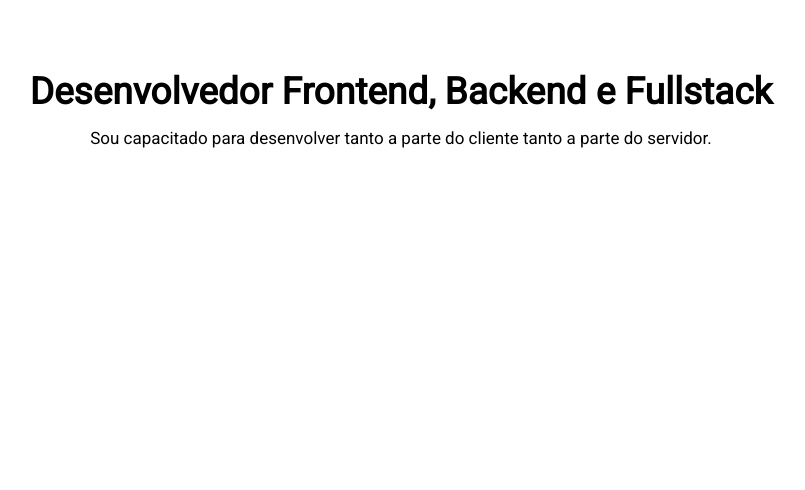
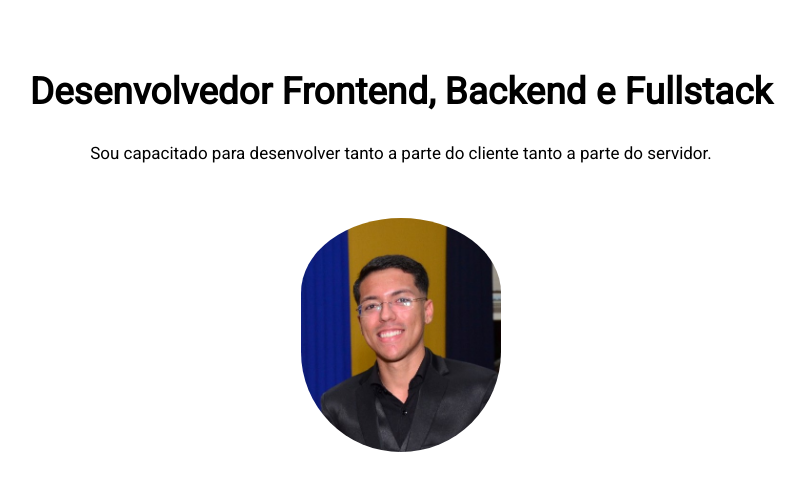
Before and after one commit to iagoPinheiro1401/portfolio, a Next.js app: page / in a window 1280 px wide. Shown: the top 490 px of the page, without its empty margins (239-1044 px from the left). Built offline with nearby package versions, Linux system fonts and the light colour scheme.

Commit message:
Adicionado foto de perfil

```diff
--- a/pages/index.jsx
+++ b/pages/index.jsx
@@ -1,5 +1,6 @@
 import H1 from "../src/components/h1/H1"
-import Subtitle from "../src/components/Subtitle"
+import Subtitle from "../src/components/subtitle/Subtitle"
+import Profile from "../src/components/profile/profile"
 
 import styled from "styled-components"
 
@@ -9,7 +10,7 @@ const Container = styled.div`
     justify-content: center;
     align-items: center;
     margin: 70px;
-    gap: 15px;
+    gap: 30px;
 `
 
 export default function HomePage() {
@@ -17,6 +18,7 @@ export default function HomePage() {
     <Container>
         <H1>Desenvolvedor Frontend, Backend e Fullstack</H1>
         <Subtitle>Sou capacitado para desenvolver tanto a parte do cliente tanto a parte do servidor.</Subtitle>
+        <Profile />
     </Container>
    )
 }
--- /dev/null
+++ b/src/components/profile/Profile.jsx
@@ -0,0 +1,14 @@
+import styled from "styled-components"
+
+const Img = styled.img`
+    border-radius: 100px;
+    padding-top: 25px;
+`
+
+function Profile() {
+    return(
+        <Img src="perfil.jpeg" width="200px"/>
+    )
+}
+
+export default Profile
```
Also changed, not shown: public/perfil.jpeg (added), src/components/subtitle/Subtitle.jsx (renamed from src/components/Subtitle.jsx).
